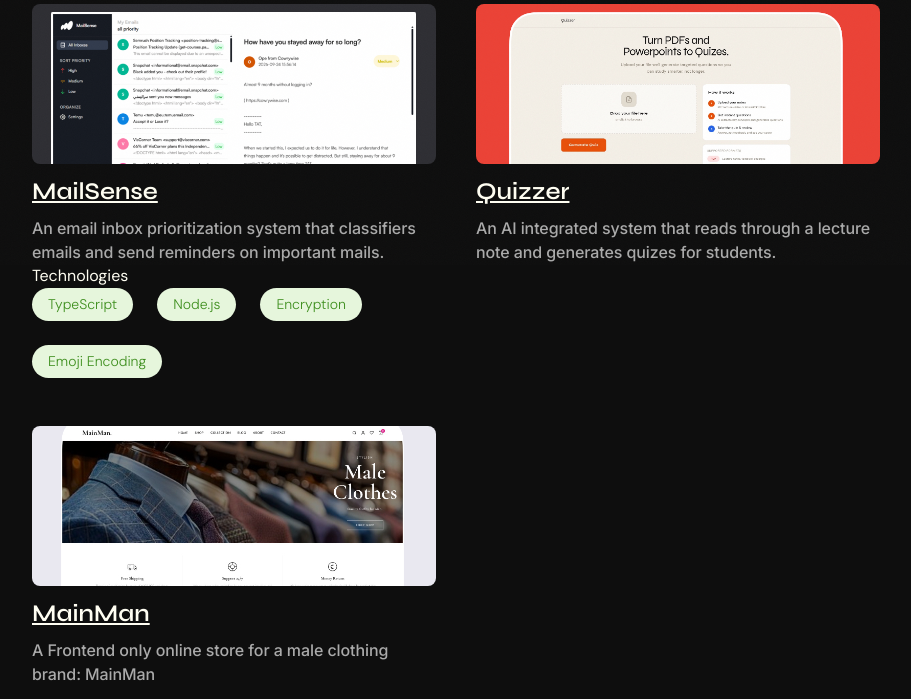
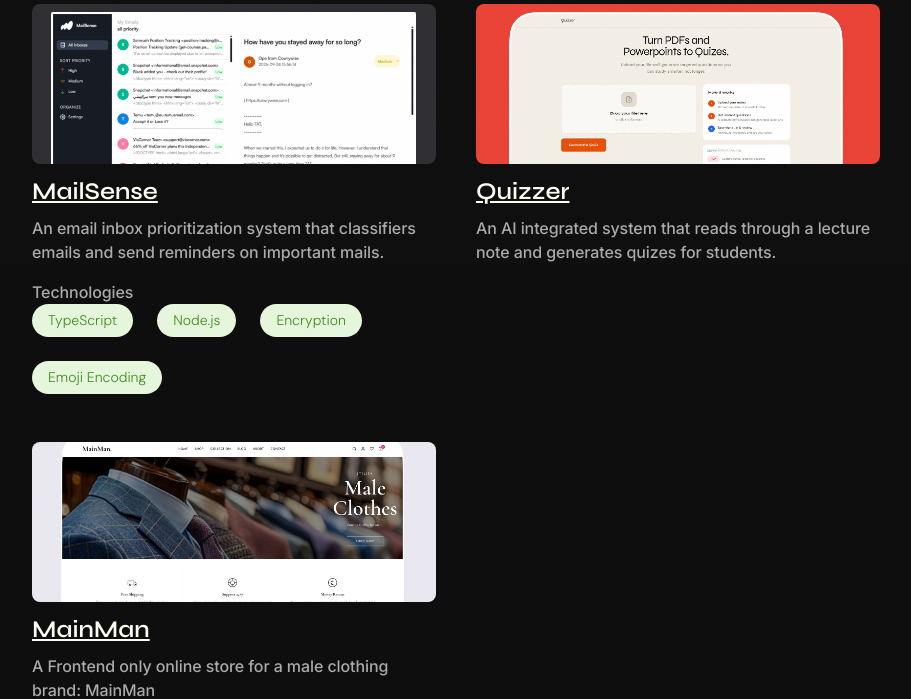
Before and after one commit to tatstephenweb/tat, a Flask app: page /works in a window 1280 px wide. Shown: the part 535-1234 px from the top of the page, without its empty margins (184-1095 px from the left). Run offline with Flask 3, Linux system fonts and the light colour scheme; some libraries are stand-ins or nearby versions.

Commit message:
Refactor works.html to improve structure and content

```diff
--- a/templates/works.html
+++ b/templates/works.html
@@ -61,8 +61,8 @@
               <a href="#" class="font-display font-600 text-xl md:text-2xl underline">MailSense</a>
             </div>
             <p class="text-muted mt-2 text-x1 leading-relaxed">An email inbox prioritization system that classifiers emails and send reminders on important mails.</p>
-            <div class="card" aria-labelledby="tech-title">
-              <p id="tech-title">Technologies</p>
+            <div class="card mt-4" aria-labelledby="tech-title">
+              <p class="text-muted">Technologies</p>
               <ul class="tags">
                <li class="tag">TypeScript</li>
                <li class="tag">Node.js</li>
```
